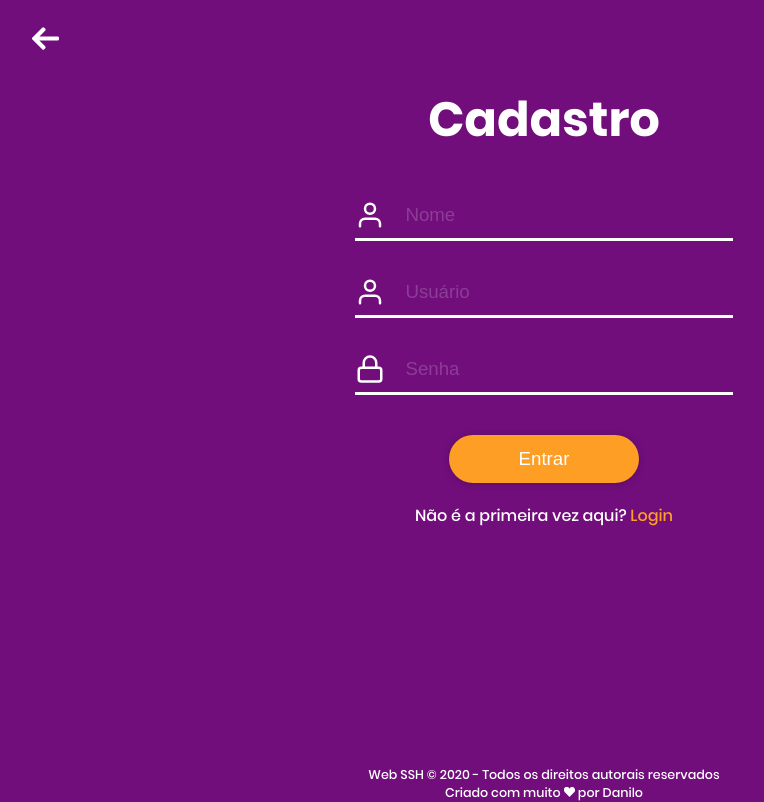
After one commit to Danilo-fullstack/Web-SSH-2.0.1, a PHP site: page /cadastro.php in a window 1280 px wide. The commit adds this page. Shown: the whole page, without its empty margins (96-860 px from the left). Run offline with PHP 8.4, Linux system fonts and the light colour scheme.

Commit message:
add-back-login-and-cadastro

```diff
--- /dev/null
+++ b/_css/cadastro.css
@@ -0,0 +1,47 @@
+@charset "UTF-8";
+
+.center-section {
+    margin: 25px 0 0 0 !important;
+}
+.title h3 {
+    font-size: 25pt !important;
+}
+.formulario {
+    margin-top: 0;
+}
+.input-div.first {
+    margin-top: 15px;
+}
+footer {
+    width: 100%;
+    margin-top: 5%;
+}
+@media screen and (max-width: 330px) {
+    .center-section {
+        margin: 15px 0 0 0 !important;
+    }
+    .txt-pergunta {
+        font-size: 11pt;
+    }
+    .input-div.first {
+        margin-top: 10px;
+    }
+    .btn-submit {
+
+    }
+    .btn-submit input {
+        width: 50%;
+        padding: 8px 0;
+    }
+}
+@media screen and (min-width: 720px) {
+    .title h3 {
+        font-size: 36pt !important;
+    }
+    .formulario {
+        margin-top: 20px;
+    }
+    footer {
+        margin-top: 17%;
+    }
+}
--- a/_css/fonts.css
+++ b/_css/fonts.css
@@ -1,6 +1,10 @@
 @font-face {
     font-family: poppins-semibold;
     src: url(../_font/poppins/Poppins-SemiBold.ttf);
+}
+@font-face {
+    font-family: poppins-bold;
+    src: url(../_font/poppins/Poppins-Bold.ttf);
 }
 @font-face {
     font-family: poppins-medium;
--- /dev/null
+++ b/_css/login.css
@@ -0,0 +1,179 @@
+@charset "UTF-8";
+
+/* ---- Mobile ---- */
+body {
+    background-color: #710E7C;
+    font-family: poppins-medium;
+    /* display: flex;
+    flex-direction: column;
+    align-items: center;
+    justify-content: space-between; */
+}
+.btn-back img {
+    width: 27px;
+    height: 27px;
+}
+section {
+    margin: 25px 10% 20px 10%;
+}
+section .title h3 {
+    font-size: 32pt;
+    font-family: poppins-bold;
+    color: white;
+}
+.center-section {
+    display: flex;
+    flex-direction: column;
+    justify-content: center;
+    align-items: center;
+    margin: 40px 0 0 0;
+}
+.formulario {
+    margin: 20px 0;
+    width: 100%;
+}
+.input-div {
+    border-bottom: 3px solid white;
+    height: 50px;
+    width: 100%;
+    margin: 27px 0;
+    display: grid;
+    grid-template-columns: 10% 90%;
+    transition: .3s;
+}
+.i {
+    display: flex;
+    align-items: center;
+    justify-content: flex-start;
+}
+.i svg {
+    color: white;
+    width: 50px;
+    height: 50px;
+    transition: .4s;
+}
+.box-input {
+    margin: 0 13px;
+}
+input {
+    height: 100%;
+    width: 100%;
+    font-size: 14pt;
+    border: 0;
+    outline: none;
+    background: none;
+    color: white;
+    text-decoration: none;
+}
+input:-webkit-autofill,
+input:-webkit-autofill:hover,
+input:-webkit-autofill:focus,
+textarea:-webkit-autofill,
+textarea:-webkit-autofill:hover,
+textarea:-webkit-autofill:focus,
+select:-webkit-autofill,
+select:-webkit-autofill:hover,
+select:-webkit-autofill:focus {
+    font-family: poppins-regular;
+    font-size: 13pt;
+    margin-top: 12px;
+    height: 50%;
+    border: 1px solid rgb(113, 14, 124);
+    -webkit-text-fill-color: rgb(255, 255, 255);
+    -webkit-box-shadow: 0 0 0px 1000px rgb(113, 14, 124) inset;
+    transition: background-color 5000s ease-in-out 0s;
+}
+::placeholder {
+    color: rgba(255, 255, 255, 0.198);
+}
+.focus {
+    border-bottom: 3px solid #FF9E24;
+    transition: .3s;
+}
+.focus .input {
+    color: rgba(255, 255, 255, 0.87);
+}
+.focus .i svg {
+    color: #FF9E24;
+    transition: .3s;
+}
+.btn-submit {
+    display: flex;
+    align-items: center;
+    justify-content: center;
+    margin: 40px 0 20px 0;
+}
+.btn-submit:hover input {
+    background-color: rgb(236, 136, 14);
+    transition: background-color .2s;
+    box-shadow: 0px 1px 10px rgba(0, 0, 0, 0.26);
+}
+.btn-submit input {
+    cursor: pointer;
+    background-color: #FF9E24;
+    border-radius: 50px;
+    width: 50%;
+    padding: 13px 0;
+    box-shadow: 0px 1px 7px rgba(0, 0, 0, 0.219);
+    transition: .2s;
+}
+.txt-pergunta {
+    text-align: center;
+    color: white;
+    font-size: 12pt;
+}
+.txt-pergunta a {
+    color: #FF9E24;
+    transition: .2s;
+}
+.txt-pergunta a:hover {
+    color: rgb(236, 136, 14);
+    transition: .2s;
+}
+footer {
+    width: 100%;
+    margin-top: 15%;
+}
+footer .copyright {
+    text-align: center;
+    color: white;
+    font-size: 9.5pt;
+    margin: 0 10px;
+}
+/* ---- End ---- */
+
+/* ---- Desktop ---- */
+@media screen and (min-width: 450px) and (max-width: 720px) {
+    .formulario {
+        width: 70%;
+    }
+}
+@media screen and (min-width: 720px) {
+    .title {
+        text-align: center;
+    }
+    .title h3 {
+        font-size: 38pt !important;
+    }
+    .formulario {
+        width: 50%;
+    }
+    .i svg {
+        width: 30px;
+        height: 30px;
+    }
+    footer {
+        margin-top: 15%;
+    }
+}
+@media screen and (min-width: 1000px)  {
+    .formulario {
+        width: 37%;
+    }
+}
+/* ----- Status ------ */
+.status {
+    text-align: center;
+    text-shadow: 1px 1px 3px rgba(0, 0, 0, 0.185);
+    color: rgb(235, 35, 39);
+}
--- /dev/null
+++ b/_scripts/login.js
@@ -0,0 +1,19 @@
+const inputs = document.querySelectorAll(".input");
+
+function focusFunc(){
+    console.log(focus)
+  let parent = this.parentNode.parentNode;
+  parent.classList.add('focus');
+}
+function blurFunc(){
+    console.log(blur)
+  let parent = this.parentNode.parentNode;
+  if (this.value == "") {
+    parent.classList.remove('focus');
+  }
+}
+
+inputs.forEach(input => {
+  input.addEventListener("focus", focusFunc);
+  input.addEventListener("blur", blurFunc);
+})
--- /dev/null
+++ b/cadastro.php
@@ -0,0 +1,94 @@
+<?php
+    session_start();
+?>
+
+<!DOCTYPE html>
+<html lang="pt-br">
+<head>
+    <meta charset="UTF-8">
+    <meta name="viewport" content="width=device-width, initial-scale=1.0">
+    <link rel="shortcut icon" href="./_img/icon-logo.png">
+    <link rel="stylesheet" href="./_css/fonts.css?v=1.3">
+    <link rel="stylesheet" href="./_css/login.css?v=1.4">
+    <link rel="stylesheet" href="./_css/cadastro.css?v=1.4">
+    <link rel="stylesheet" href="./_css/reset.css">
+    <script src="https://unpkg.com/feather-icons"></script>
+    <title>Cadastro</title>
+</head>
+<body>
+    <section>
+        <div class="btn-back">
+            <a href="javascript:history.back()">
+                <img src="./_img/back-login.svg">
+            </a>
+        </div>
+        <div class="center-section">
+            <div class="title">
+                <h3>Cadastro</h3>
+            </div>
+            <div class="formulario">
+                <form action="./_scripts/cadastro.php" method="post">
+                    <div class="input-div first">
+                        <div class="i">
+                            <i data-feather="user"></i>
+                        </div>
+                        <div class="box-input">
+                            <input type="text" name="nome" class="input" placeholder="Nome" title="Preencha este campo">
+                        </div>
+                    </div>
+                    <div class="input-div">
+                        <div class="i">
+                            <i data-feather="user"></i>
+                        </div>
+                        <div class="box-input">
+                            <input type="text" name="user" class="input" placeholder="Usuário" title="Preencha este campo">
+                        </div>
+                    </div>
+                    <div class="input-div">
+                        <div class="i">
+                            <i data-feather="lock"></i>
+                        </div>
+                        <div class="box-input">
+                            <input type="password" name="senha" class="input" placeholder="Senha" title="Preencha este campo">
+                        </div>
+                    </div>
+                    <div class="status">
+                        <?php
+                            if(isset($_SESSION['status_cadastro'])):
+                            header('Location: login.php');
+                            endif;
+                            unset($_SESSION['status_cadastro']);
+                        ?>
+                        <?php
+                            if(isset($_SESSION['usuario_existe'])):
+                        ?>
+                        <div class="ja-existe">
+                            <p>Usuário já cadastrado</p>
+                        </div>
+                        <?php
+                            endif;
+                            unset($_SESSION['usuario_existe']);
+                        ?>
+                    </div>
+                    <div class="btn-submit">
+                        <input type="submit" value="Entrar">
+                    </div>
+                </form>
+                <div class="txt-pergunta">
+                    <p>Não é a primeira vez aqui? <a href="./login.php">Login</a></p>
+                </div>
+            </div>
+        </div>
+    </section>
+    <footer>
+        <div class="copyright">
+            <p>Web SSH © 2020 - Todos os direitos autorais reservados</p>
+            <p>Criado com muito <span><img src="./_img/heart.svg"></span> por Danilo</p>
+        </div>
+    </footer>
+    <script>
+        feather.replace()
+      </script>
+    <script src="./_scripts/login.js?v=1.1"></script>
+</body>
+</html>
--- a/index.html
+++ b/index.html
@@ -33,7 +33,7 @@
                 <li><a href="#">Planos</a></li>
                 <li><a href="https://t.me/DaniloWeb" target="_blank">Contato</a></li>
                 <li><a href="#">Sobre</a></li>
-                <li><a href="#" id="btn-login">Login</a></li>
+                <li><a href="./login.php" id="btn-login">Login</a></li>
             </ul>
         </nav>
         <div class="header-welcome">
```
Also changed, not shown: _css/desktop.css (+8 -0 lines), _scripts/cadastro.php (added, +33 -0 lines), _scripts/conexao.php (added, +8 -0 lines), _scripts/login.php (added, +27 -0 lines), _scripts/verifica_login.php (added, +7 -0 lines), login.php (added, +78 -0 lines), painel.php (added, +14 -0 lines), _img/back-login.svg (added), _img/lock.svg (added), _img/user.svg (added), _scripts/app.js (line endings or trailing spaces).
